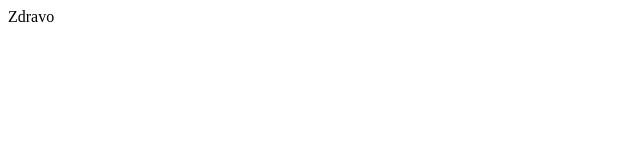
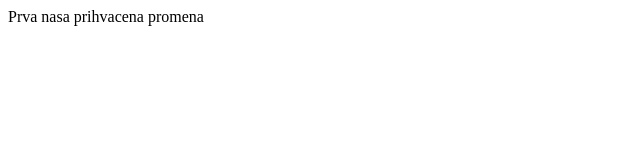
Before and after one commit to markojablanovic/openProject, a plain HTML site: page index.html in a window 1280 px wide. Shown: the whole page, without its empty margins (0-640 px from the left). Drawn offline with Linux system fonts and the light colour scheme.

Commit message:
Update index.html

```diff
--- a/index.html
+++ b/index.html
@@ -1,5 +1,5 @@
 <head>
 </head>
 <body>
-<div>Zdravo</div>
+<div>Prva nasa prihvacena promena</div>
 </body>
```
